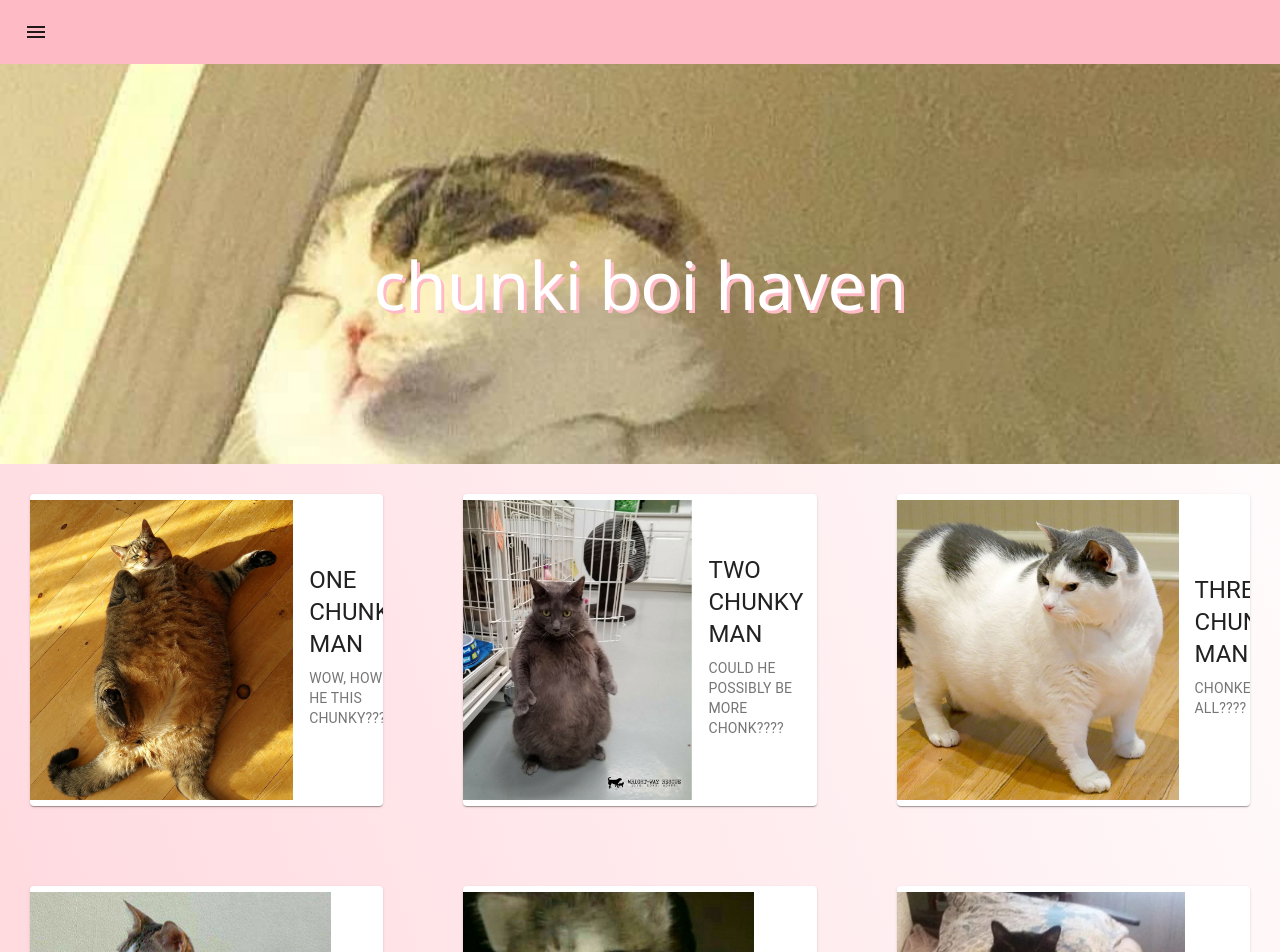
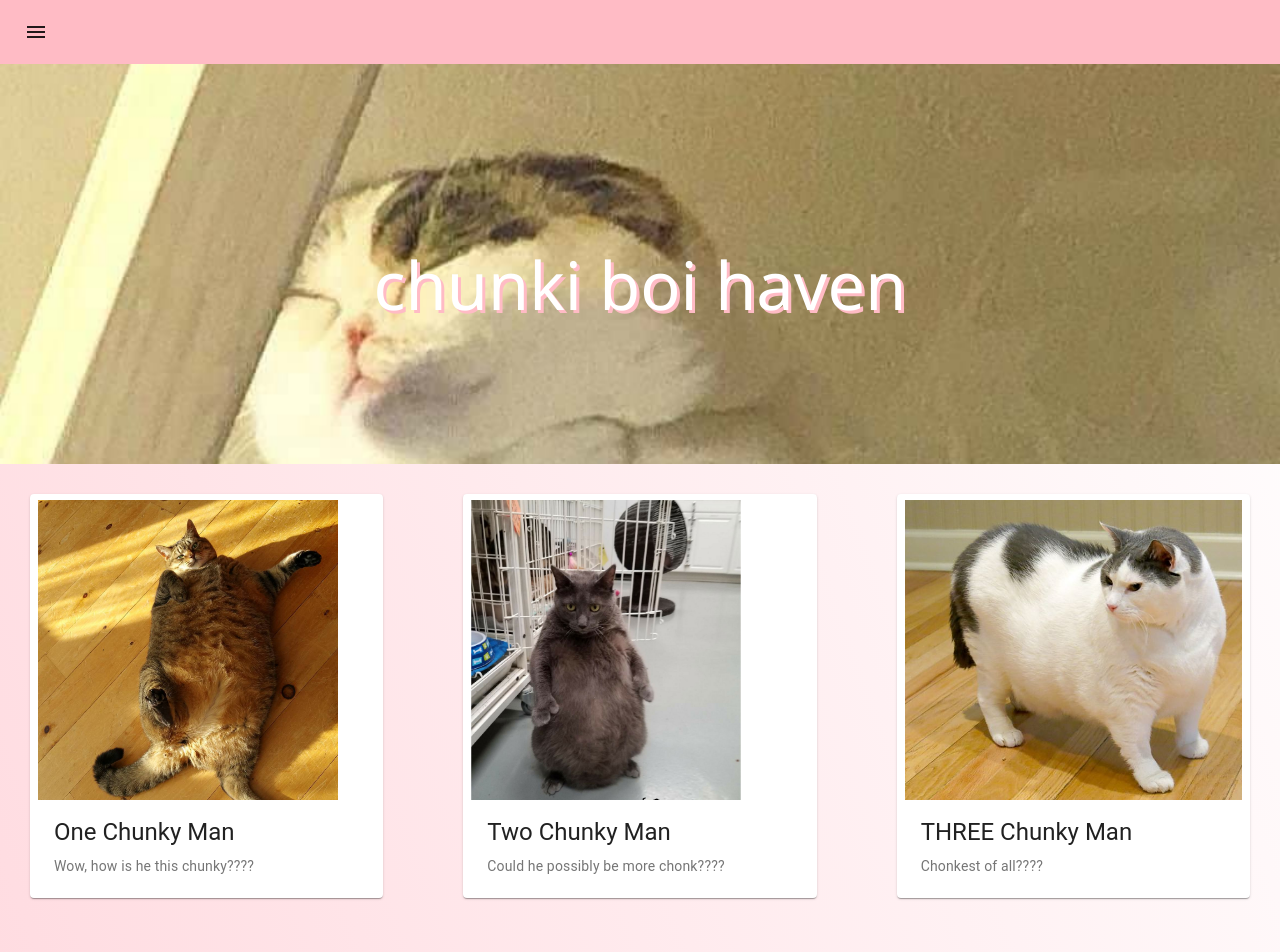
Before and after one commit to smeebear/chonk-store, a React (Create React App) app: page / in a window 1280 px wide. Shown: the top 952 px of the page. Built offline with nearby package versions, Linux system fonts and the light colour scheme; the HTML template or start-up script is replaced by a standard one.

Commit message:
actually fixed the Buttons in ImageCard so they no longer do dumb stuff

```diff
--- a/src/components/ImageCard.js
+++ b/src/components/ImageCard.js
@@ -10,8 +10,8 @@ export default function ImageCard(props) {
 
   return (
     <Card width={ props.width }>
+      <Button target="_blank" href="https://teespring.com/chonkest-lad" >
       <CardActionArea>
-        <Button target="_blank" href="https://teespring.com/chonkest-lad" >
         <CardMedia
           component="img"
           alt={ props.imageAlt }
@@ -27,8 +27,8 @@ export default function ImageCard(props) {
             { props.description }
           </Typography>
         </CardContent>
-        </Button>
       </CardActionArea>
+      </Button>
     </Card>
   );
 }
```
